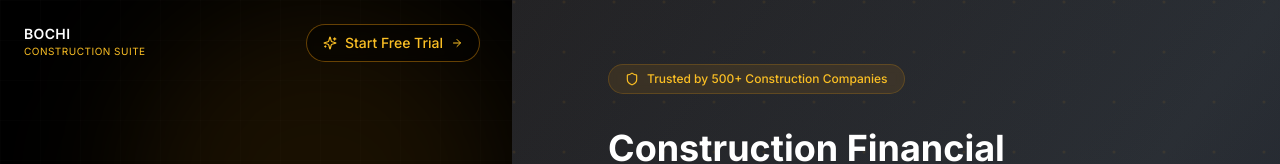
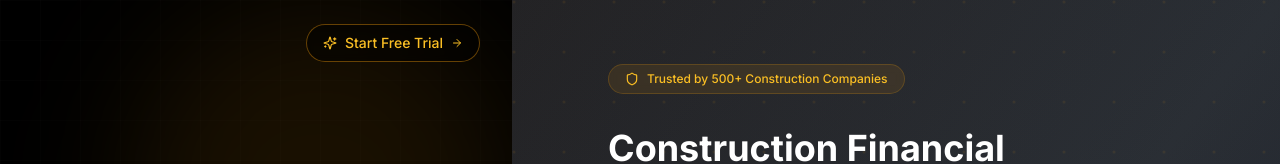
Before and after one commit to fedlimited/buildify, a React (Vite) app in the folder frontend/: page /login in a window 1280 px wide. Shown: the top 164 px of the page. Built offline with nearby package versions, Linux system fonts and the light colour scheme; the HTML template or start-up script is replaced by a standard one.

Commit message:
Login page: Remove BOCHI branding from right side, keep only top left

```diff
--- a/frontend/src/pages/Login.tsx
+++ b/frontend/src/pages/Login.tsx
@@ -152,15 +152,6 @@ const Login: React.FC = () => {
     <div className="min-h-screen flex">
       {/* LEFT SIDE - OTP Login */}
       <div className="w-full lg:w-2/5 bg-black flex flex-col relative overflow-hidden min-h-screen">
-
-{/* Top Left Branding */}
-<div className="absolute top-6 left-6 z-20">
-  <div className="text-left">
-    <p className="text-white text-sm font-semibold tracking-wide">BOCHI</p>
-    <p className="text-amber-400 text-[10px] tracking-wider">CONSTRUCTION SUITE</p>
-  </div>
-</div>
-
 
         <div className="absolute inset-0 opacity-5">
           <svg width="100%" height="100%" xmlns="http://www.w3.org/2000/svg">
@@ -357,7 +348,6 @@ const Login: React.FC = () => {
 
 
 
-
       {/* RIGHT SIDE - Hero Section */}
 
       <div className="hidden lg:flex lg:w-3/5 bg-gradient-to-br from-gray-900 via-gray-800 to-gray-900 relative overflow-hidden min-h-screen">
```
